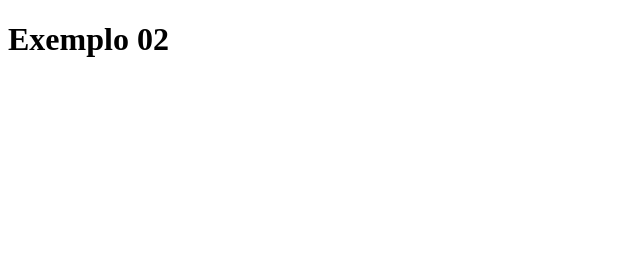
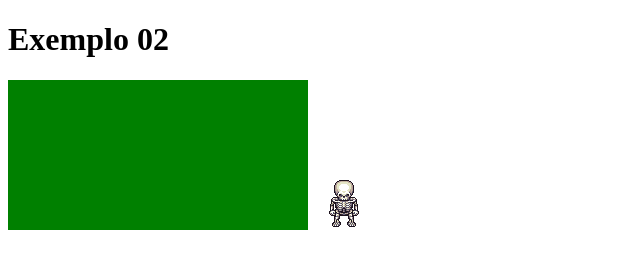
Before and after one commit to ufjf-dcc104/dcc138-2020-3ere-atv3-reisdima, a plain HTML site: page index.html in a window 1280 px wide. Shown: the whole page, without its empty margins (0-640 px from the left). Drawn offline with Linux system fonts and the light colour scheme.

Commit message:
Adiciona elemento de imagem na página

```diff
--- a/index.html
+++ b/index.html
@@ -8,8 +8,12 @@
 <body>
     <h1>Exemplo 02</h1>
     <canvas></canvas>
+    <img src="assets/skeleton01.png" alt="">
     <script>
-
+        const canvas = document.querySelector("canvas");
+        const ctx = canvas.getContext("2d");
+        ctx.fillStyle = "green";
+        ctx.fillRect(0, 0, canvas.width, canvas.height);
     </script>
 </body>
 </html>
```
Also changed, not shown: assets/skeleton01.png (added).
